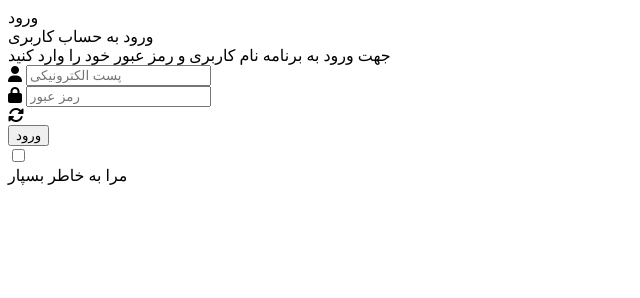
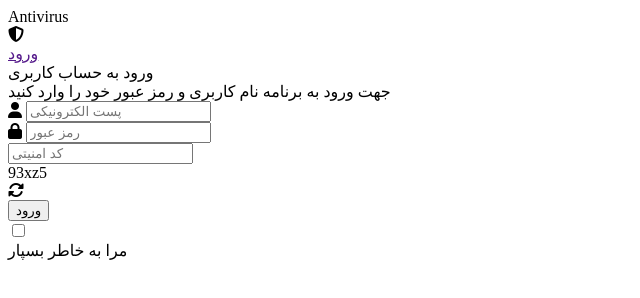
Before and after one commit to Amir2678/Maktab-HW3, a plain HTML site: page index.html in a window 1280 px wide. Shown: the whole page, without its empty margins (0-640 px from the left). Drawn offline with Linux system fonts and the light colour scheme.

Commit message:
modify index.html

```diff
--- a/index.html
+++ b/index.html
@@ -11,12 +11,23 @@
 <body>
     <div class="all">
         <div class="left-section">
-
+            <div class="animation">
+                <div class="layer1">
+                    <div class="layer2">
+                        <div class="layer3">
+                            <div class="layer4"></div>
+                        </div>
+                    </div>
+                    <div class="Antivirus">Antivirus</div>
+                </div>
+                <i class="fas fa-shield-alt"></i>
+                <!-- <div class="bottom-text">Multi Anti-Virus & Cybersecurity</div> -->
+            </div>
         </div>
 
         <div class="right-section">
             <div class="container">
-                <div class="enter">ورود</div>
+                <a href="" class="enter">ورود</a>
                 <div class="login-container">
                     <div class="login-heading">
                         <div>ورود به حساب كاربری</div>
@@ -35,9 +46,9 @@
                         </div>
 
                         <div class="security">
-                            <div class="security-code-input"></div>
+                            <input type="text" placeholder="كد امنيتی">
                             <div class="security-code-area">
-                                <div class="security-code"></div>
+                                <div class="security-code">93xz5</div>
                                 <i class="fas fa-sync-alt"></i>
                             </div>
                         </div>
```
